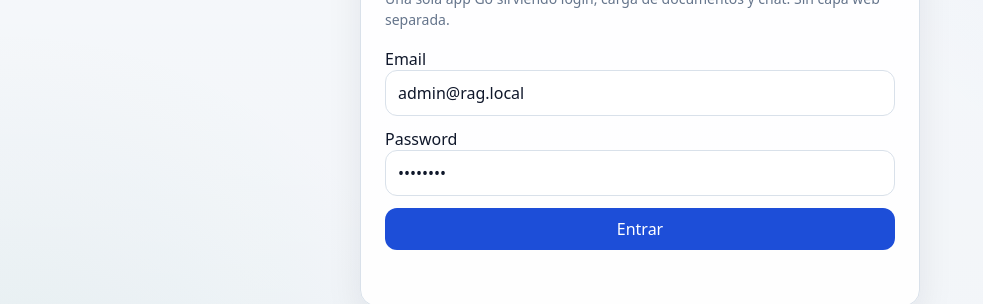
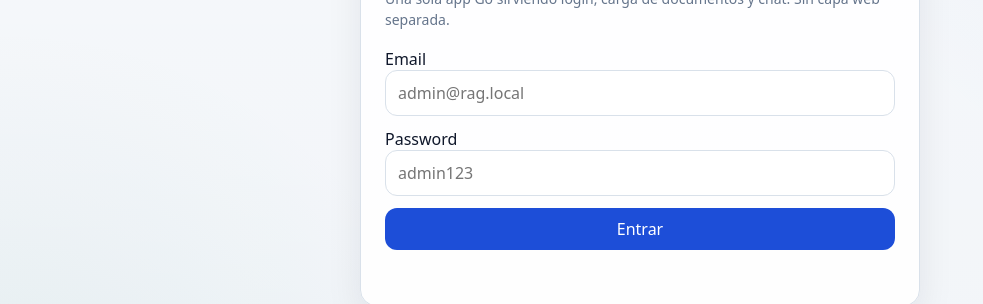
Before and after one commit to chris78rey/Rag_Go, a plain HTML site: page internal/webui/index.html in a window 1280 px wide. Shown: the part 293-597 px from the top of the page, without its empty margins (0-983 px from the left). Drawn offline with Linux system fonts and the light colour scheme.

Commit message:
Quitar credenciales prellenadas del login

```diff
--- a/internal/webui/index.html
+++ b/internal/webui/index.html
@@ -503,11 +503,11 @@
       <div class="stack">
         <label>
           Email
-          <input id="emailInput" type="email" autocomplete="username" value="admin@rag.local" />
+          <input id="emailInput" type="email" autocomplete="username" placeholder="admin@rag.local" />
         </label>
         <label>
           Password
-          <input id="passwordInput" type="password" autocomplete="current-password" value="admin123" />
+          <input id="passwordInput" type="password" autocomplete="current-password" placeholder="admin123" />
         </label>
         <button id="loginBtn">Entrar</button>
         <div id="loginStatus" class="status"></div>
```
